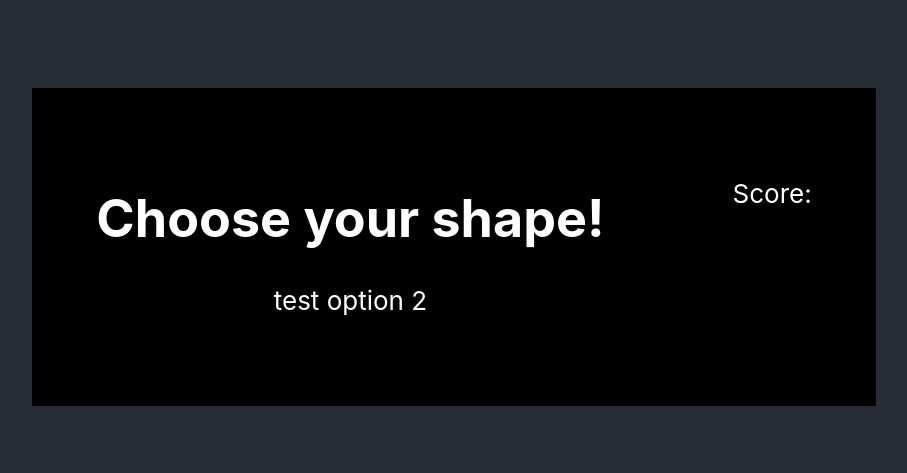
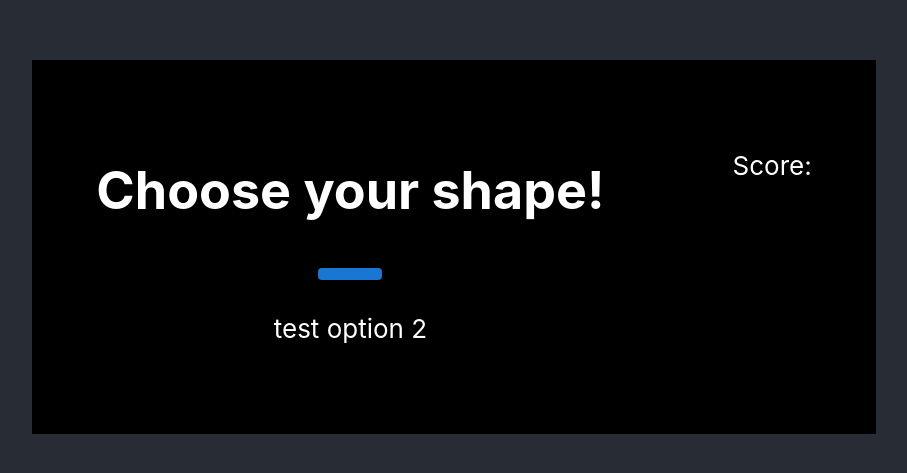
Before and after one commit to alam7989/ZotTracer, a React (Create React App) app in the folder ZotTracer/frontend/: page / in a window 1280 px wide. Shown: the part 153-626 px from the top of the page, without its empty margins (186-1093 px from the left). Built offline with nearby package versions, Linux system fonts and the light colour scheme.

Commit message:
fix compile errors

```diff
--- a/ZotTracer/frontend/package.json
+++ b/ZotTracer/frontend/package.json
@@ -1,5 +1,4 @@
 {
-  "proxy": "http://127.0.0.1:5000",
   "name": "frontend",
   "version": "0.1.0",
   "private": true,
--- a/ZotTracer/frontend/src/App.js
+++ b/ZotTracer/frontend/src/App.js
@@ -1,8 +1,7 @@
-import logo from './logo.svg';
 import './App.css';
 import React, { useState } from 'react';
 import axios from 'axios';
-import ShapeOption from './components/ShapeOption';
+import { Button } from '@mui/material';
 
 function App() {
   return (
@@ -11,7 +10,7 @@ function App() {
         <div id='display'>
           <div id='left'>
             <h1>Choose your shape!</h1>
-            {/* <Button variant="contained" startIcon={<PanoramaFishEyeIcon/>}/> */}
+            <Button variant="contained"/>
             <p>test option 2</p>
           </div>
           <div id='drawing_area'>
--- a/ZotTracer/frontend/src/components/ShapeOption.js
+++ b/ZotTracer/frontend/src/components/ShapeOption.js
@@ -1,9 +1,5 @@
 import React from 'react';
 import { Button } from '@mui/material';
-import { PanoramaFishEyeIcon } from '@mui/icons-material';
 
 export default function ShapeOption() {
-    return (
-        <Button variant="contained" startIcon={<PanoramaFishEyeIcon/>}/>
-    )
 }
```
